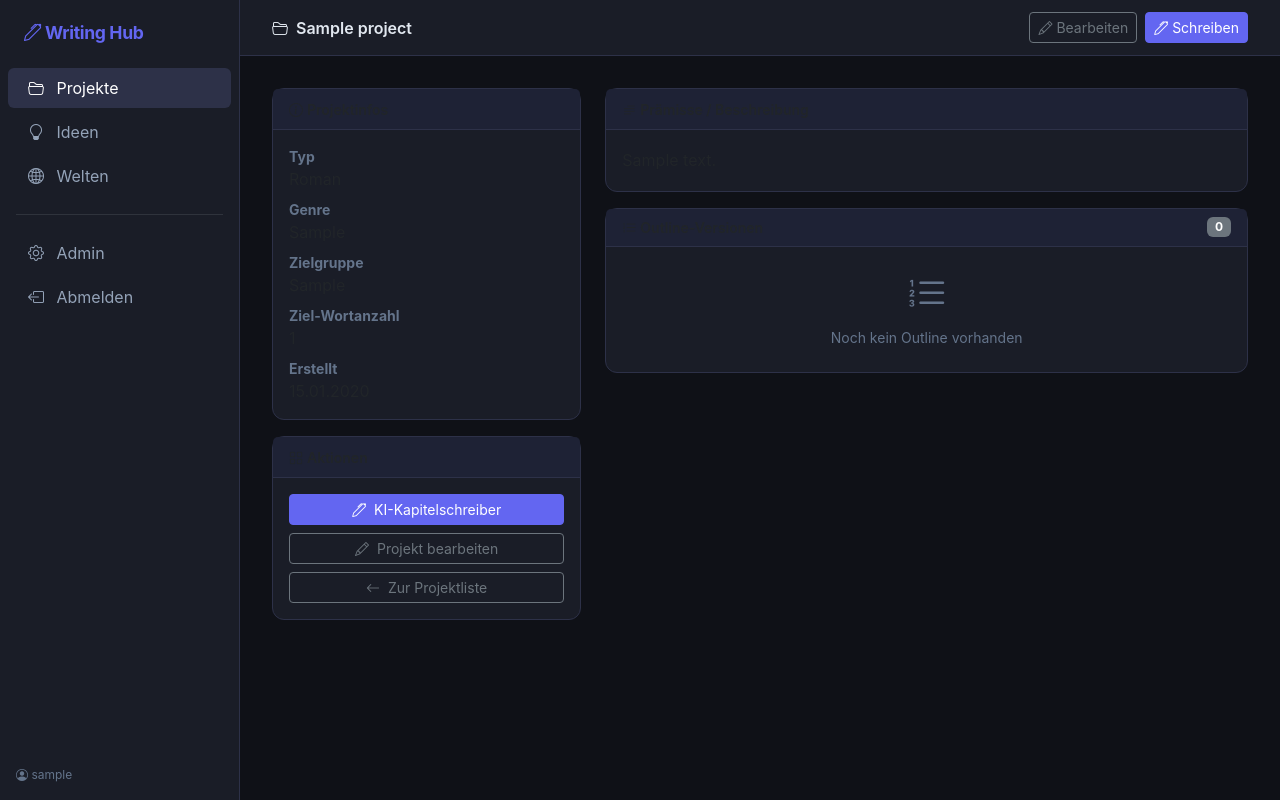
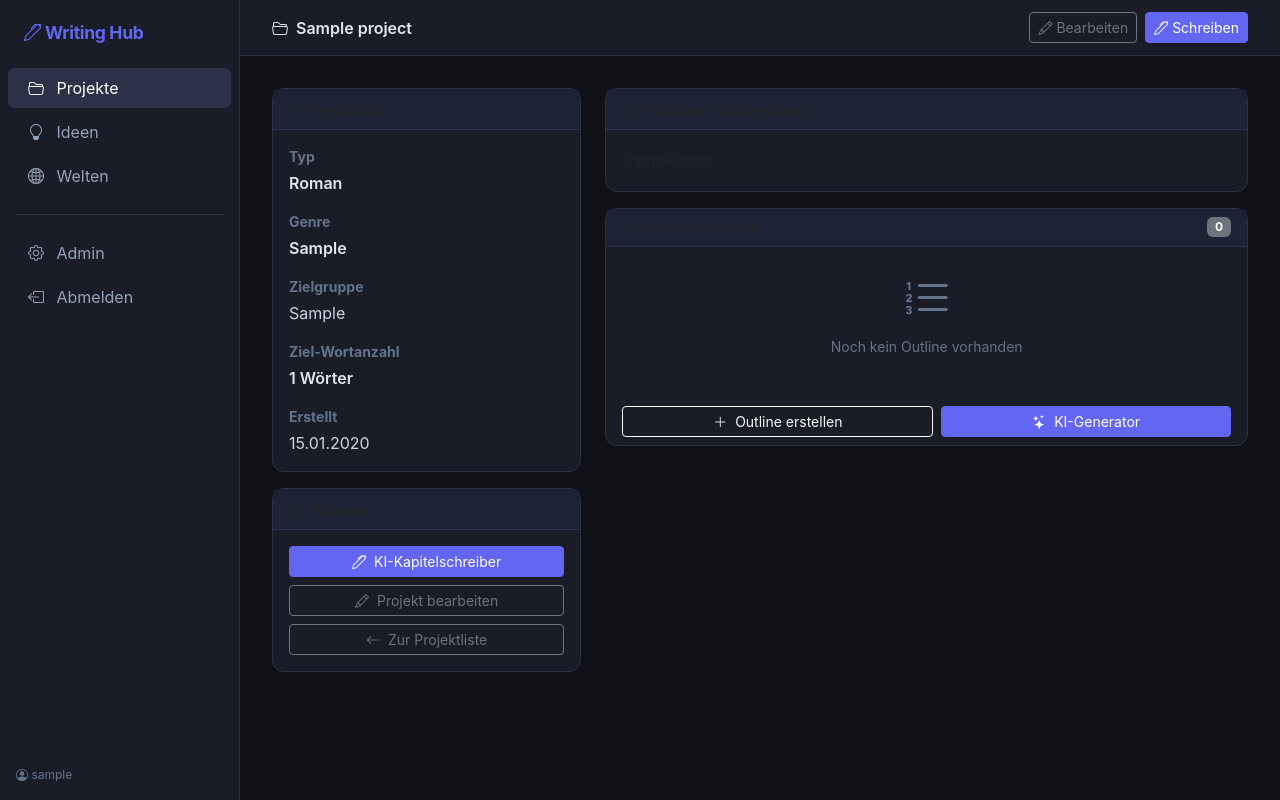
Before and after one commit to achimdehnert/writing-hub, a Django app: page /projects/00000000-0000-0000-0000-000000000001/ in a window 1280 px wide. Run offline with Django 5.2, Linux system fonts and the light colour scheme; a user stored in the database is signed in; tables that the repository leaves empty hold one stand-in row (values such as "Sample post"); data that the repository does not hold is empty.

Commit message:
fix: contrast project_detail, outline create modal + KI-Generator button, outline_create view+url

```diff
--- a/apps/projects/urls.py
+++ b/apps/projects/urls.py
@@ -11,6 +11,7 @@ urlpatterns = [
     path("<uuid:pk>/", views_html.ProjectDetailView.as_view(), name="detail"),
     path("<uuid:pk>/edit/", views_html.ProjectUpdateView.as_view(), name="edit"),
     path("<uuid:pk>/write/", views_html.ChapterWriterView.as_view(), name="chapter_writer"),
+    path("<uuid:pk>/outline/create/", views_html.OutlineCreateView.as_view(), name="outline_create"),
     # REST API
     path("api/", views.BookProjectListView.as_view(), name="api_list"),
     path("api/<uuid:pk>/", views.BookProjectDetailView.as_view(), name="api_detail"),
--- a/apps/projects/views_html.py
+++ b/apps/projects/views_html.py
@@ -1,10 +1,10 @@
 """
 Projects — HTML Frontend Views (ADR-083)
 """
-from django.contrib.auth.decorators import login_required
 from django.contrib.auth.mixins import LoginRequiredMixin
 from django.shortcuts import get_object_or_404, redirect
 from django.urls import reverse_lazy
+from django.views import View
 from django.views.generic import CreateView, DetailView, ListView, UpdateView
 
 from .models import BookProject, OutlineVersion
@@ -56,6 +56,21 @@ class ProjectUpdateView(LoginRequiredMixin, UpdateView):
         return reverse_lazy("projects:detail", kwargs={"pk": self.object.pk})
 
 
+class OutlineCreateView(LoginRequiredMixin, View):
+    def post(self, request, pk):
+        project = get_object_or_404(BookProject, pk=pk, owner=request.user)
+        name = request.POST.get("name", "").strip() or "Erster Entwurf"
+        notes = request.POST.get("notes", "")
+        OutlineVersion.objects.create(
+            project=project,
+            created_by=request.user,
+            name=name,
+            source="manual",
+            notes=notes,
+        )
+        return redirect("projects:detail", pk=pk)
+
+
 class ChapterWriterView(LoginRequiredMixin, DetailView):
     model = BookProject
     template_name = "authoring/chapter_writer.html"
--- a/templates/projects/project_detail.html
+++ b/templates/projects/project_detail.html
@@ -24,26 +24,26 @@
             </div>
             <div class="card-body">
                 <dl class="mb-0">
-                    <dt class="text-muted small">Typ</dt>
-                    <dd class="mb-2">{{ project.get_content_type_display }}</dd>
+                    <dt class="text-muted small mb-1">Typ</dt>
+                    <dd class="mb-3 fw-semibold" style="color:#e2e8f0;">{{ project.get_content_type_display }}</dd>
 
                     {% if project.genre %}
-                    <dt class="text-muted small">Genre</dt>
-                    <dd class="mb-2">{{ project.genre }}</dd>
+                    <dt class="text-muted small mb-1">Genre</dt>
+                    <dd class="mb-3 fw-semibold" style="color:#e2e8f0;">{{ project.genre }}</dd>
                     {% endif %}
 
                     {% if project.target_audience %}
-                    <dt class="text-muted small">Zielgruppe</dt>
-                    <dd class="mb-2">{{ project.target_audience }}</dd>
+                    <dt class="text-muted small mb-1">Zielgruppe</dt>
+                    <dd class="mb-3" style="color:#cbd5e1;">{{ project.target_audience }}</dd>
                     {% endif %}
 
                     {% if project.target_word_count %}
-                    <dt class="text-muted small">Ziel-Wortanzahl</dt>
-                    <dd class="mb-2">{{ project.target_word_count|floatformat:0 }}</dd>
+                    <dt class="text-muted small mb-1">Ziel-Wortanzahl</dt>
+                    <dd class="mb-3 fw-semibold" style="color:#e2e8f0;">{{ project.target_word_count|floatformat:0 }} Wörter</dd>
                     {% endif %}
 
-                    <dt class="text-muted small">Erstellt</dt>
-                    <dd class="mb-0">{{ project.created_at|date:"d.m.Y" }}</dd>
+                    <dt class="text-muted small mb-1">Erstellt</dt>
+                    <dd class="mb-0" style="color:#cbd5e1;">{{ project.created_at|date:"d.m.Y" }}</dd>
                 </dl>
             </div>
         </div>
@@ -99,14 +99,91 @@
                     {% endfor %}
                 </ul>
                 {% else %}
-                <div class="p-4 text-center text-muted small">
-                    <i class="bi bi-list-ol display-6 d-block mb-2"></i>
-                    Noch kein Outline vorhanden
+                <div class="p-4 text-center">
+                    <i class="bi bi-list-ol display-5 d-block mb-2 text-muted"></i>
+                    <p class="text-muted small mb-3">Noch kein Outline vorhanden</p>
                 </div>
                 {% endif %}
             </div>
+            <div class="card-footer d-flex gap-2 py-2">
+                <button class="btn btn-sm btn-outline-light flex-grow-1" data-bs-toggle="modal" data-bs-target="#outlineModal">
+                    <i class="bi bi-plus-lg me-1"></i> Outline erstellen
+                </button>
+                <button class="btn btn-sm btn-primary flex-grow-1" id="btn-gen-outline" onclick="generateOutline()">
+                    <i class="bi bi-stars me-1"></i> KI-Generator
+                </button>
+            </div>
         </div>
+
+<!-- Outline erstellen Modal -->
+<div class="modal fade" id="outlineModal" tabindex="-1">
+  <div class="modal-dialog">
+    <div class="modal-content" style="background:#1a1d27; border:1px solid #2d3148; color:#e2e8f0;">
+      <div class="modal-header border-secondary py-2">
+        <h6 class="modal-title"><i class="bi bi-list-ol me-2"></i>Outline erstellen</h6>
+        <button type="button" class="btn-close btn-close-white" data-bs-dismiss="modal"></button>
+      </div>
+      <form method="post" action="{% url 'projects:outline_create' project.pk %}">
+        {% csrf_token %}
+        <div class="modal-body">
+          <div class="mb-3">
+            <label class="form-label small text-muted">Name</label>
+            <input type="text" name="name" class="form-control bg-dark text-light border-secondary"
+                   placeholder="z.B. Erster Entwurf" required autofocus>
+          </div>
+          <div class="mb-3">
+            <label class="form-label small text-muted">Notizen</label>
+            <textarea name="notes" rows="3" class="form-control bg-dark text-light border-secondary"
+                      placeholder="Struktur-Ideen, Akt-Aufteilung ..."></textarea>
+          </div>
+        </div>
+        <div class="modal-footer border-secondary py-2">
+          <button type="button" class="btn btn-outline-secondary btn-sm" data-bs-dismiss="modal">Abbrechen</button>
+          <button type="submit" class="btn btn-primary btn-sm"><i class="bi bi-check-lg me-1"></i>Erstellen</button>
+        </div>
+      </form>
+    </div>
+  </div>
+</div>
     </div>
 
 </div>
 {% endblock %}
+
+{% block extra_js %}
+<script>
+const PROJECT_ID = "{{ project.pk }}";
+
+function generateOutline() {
+    const btn = document.getElementById('btn-gen-outline');
+    btn.disabled = true;
+    btn.innerHTML = '<span class="spinner-border spinner-border-sm me-1"></span> Generiert...';
+    fetch(`/api/v1/authoring/projects/${PROJECT_ID}/outline/generate/`, {
+        method: 'POST',
+        headers: {'Content-Type': 'application/json', 'X-CSRFToken': getCookie('csrftoken')},
+        body: JSON.stringify({})
+    })
+    .then(r => r.json())
+    .then(data => {
+        if (data.outline_id || data.name || data.id) {
+            location.reload();
+        } else {
+            alert('KI-Outline: ' + (data.detail || JSON.stringify(data)));
+            resetGenBtn();
+        }
+    })
+    .catch(() => { alert('Fehler bei der KI-Generierung.'); resetGenBtn(); });
+}
+
+function resetGenBtn() {
+    const btn = document.getElementById('btn-gen-outline');
+    btn.disabled = false;
+    btn.innerHTML = '<i class="bi bi-stars me-1"></i> KI-Generator';
+}
+
+function getCookie(name) {
+    const v = document.cookie.match('(^|;) ?' + name + '=([^;]*)(;|$)');
+    return v ? v[2] : null;
+}
+</script>
+{% endblock %}
```
